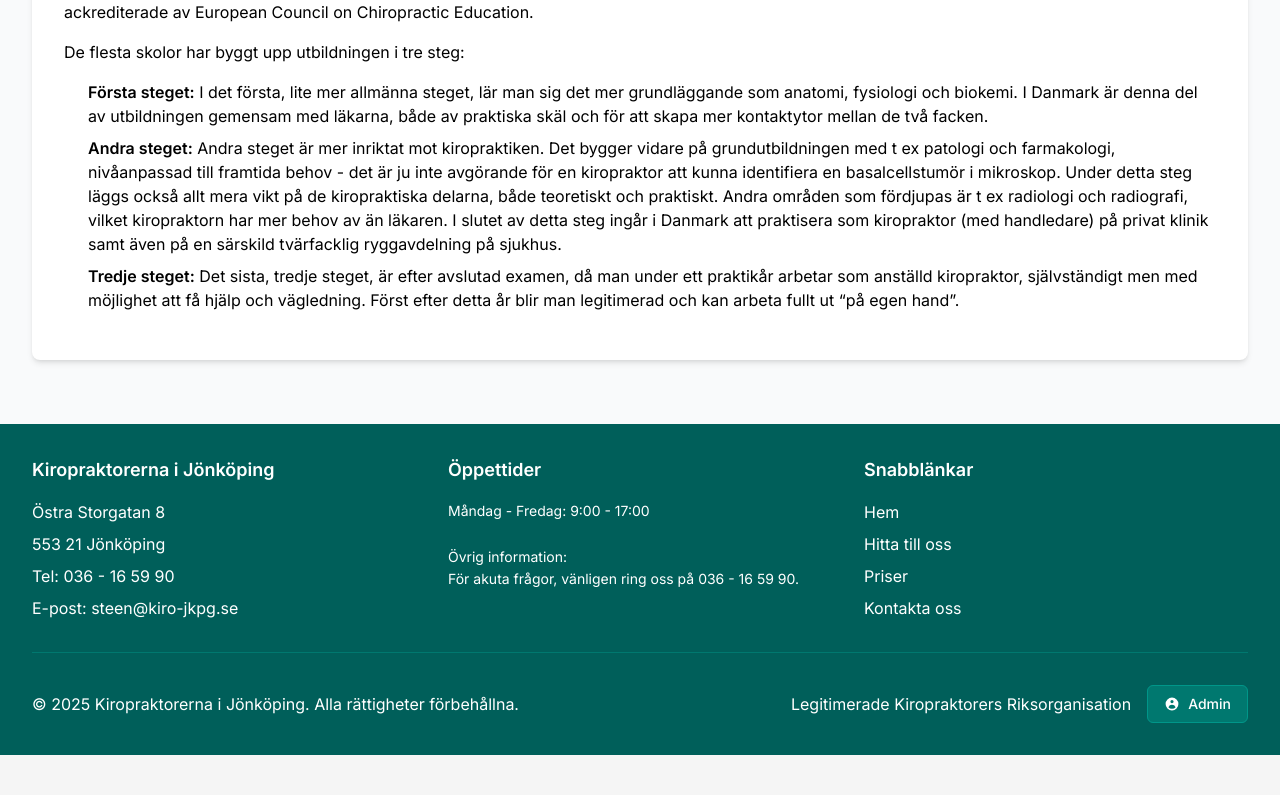
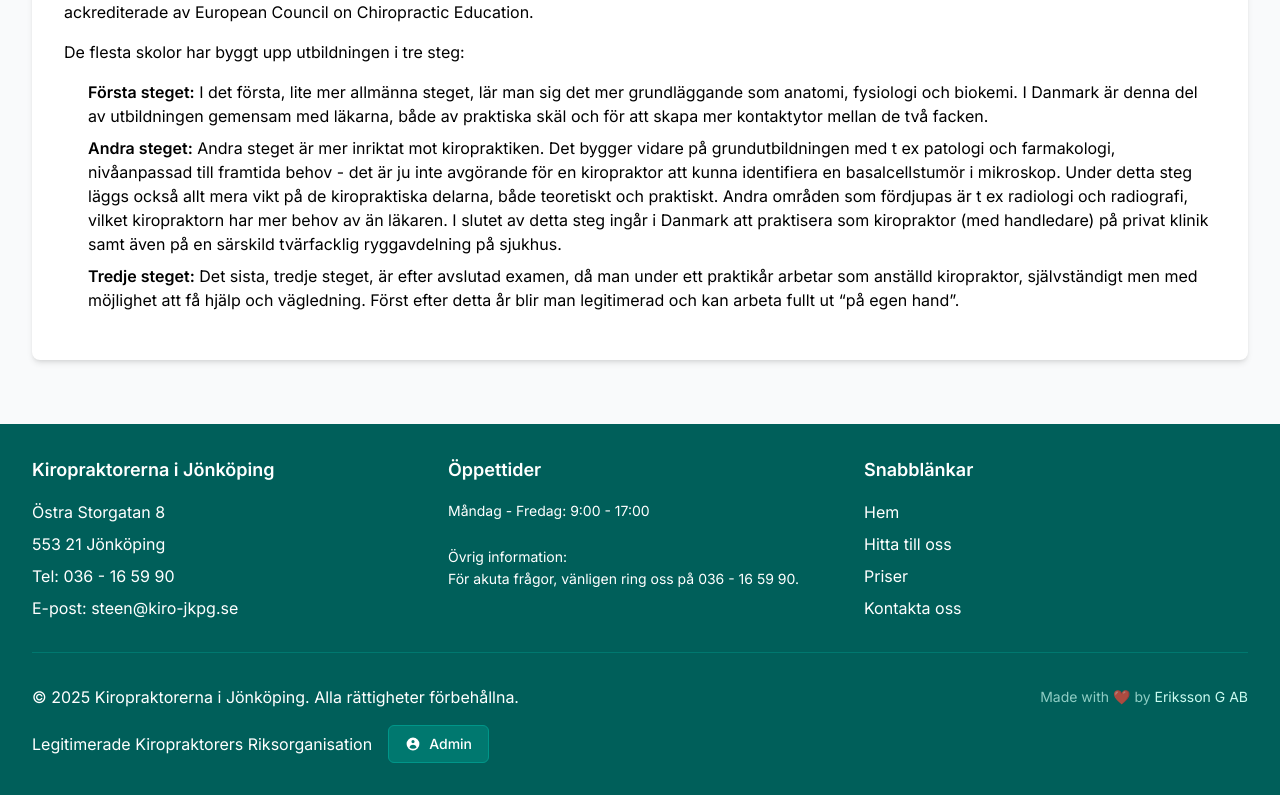
Before and after one commit to Gabrielerixon/kiro-steen, a Next.js app: page /om-oss in a window 1280 px wide. Shown: the part 1088-1883 px from the top of the page. Before the commit the page ends 1843 px from the top, so only its background shows below. Built offline with nearby package versions, Linux system fonts and the light colour scheme; no server answers; the database is empty.

Commit message:
knapp fix och länk

```diff
--- a/src/app/page.tsx
+++ b/src/app/page.tsx
@@ -36,8 +36,8 @@ export default function Home() {
               <div className="flex flex-col sm:flex-row gap-4">
                 <BookingButton large />
                 <Link
-                  href="/behandlingar-kunskap"
-                  className="inline-block bg-teal-700 text-white font-medium py-4 px-8 rounded-md hover:bg-teal-800 transition-colors text-lg text-center"
+                  href="/behandlingar"
+                  className="inline-flex items-center justify-center bg-transparent border-2 border-white text-white font-semibold py-4 px-8 rounded-md hover:bg-white hover:text-teal-600 transition-all duration-200 text-lg"
                 >
                   Läs mer om behandlingar
                 </Link>
--- a/src/components/layout/Footer.tsx
+++ b/src/components/layout/Footer.tsx
@@ -16,7 +16,6 @@ export default function Footer() {
 
           <div>
             <h3 className="text-lg font-semibold mb-4">Öppettider</h3>
-            {/* Dynamic opening hours from Firebase */}
             <div className="text-sm leading-relaxed">
               <OpeningHours showTitle={false} className="text-white" />
             </div>
@@ -49,10 +48,50 @@ export default function Footer() {
           </div>
         </div>
 
-        {/* Updated bottom section with visible admin button */}
-        <div className="border-t border-teal-700 mt-8 pt-8 flex flex-col md:flex-row justify-between items-center">
-          <p>&copy; {new Date().getFullYear()} Kiropraktorerna i Jönköping. Alla rättigheter förbehållna.</p>
-          <div className="mt-4 md:mt-0 flex flex-col md:flex-row items-center gap-4">
+        <div className="border-t border-teal-700 mt-8 pt-8">
+          {/* Desktop layout: two rows with left/right alignment */}
+          <div className="hidden md:flex flex-col gap-4">
+            {/* Row 1: Copyright left, Credit right */}
+            <div className="flex justify-between items-center">
+              <p>&copy; {new Date().getFullYear()} Kiropraktorerna i Jönköping. Alla rättigheter förbehållna.</p>
+              <p className="text-sm text-teal-100/70">
+                Made with ❤️ by{' '}
+                <Link
+                  href="https://erikssongab.com"
+                  target="_blank"
+                  rel="noopener noreferrer"
+                  className="text-teal-100 hover:text-white hover:underline transition-colors"
+                >
+                  Eriksson G AB
+                </Link>
+              </p>
+            </div>
+            {/* Row 2: LKR link and Admin button left-aligned */}
+            <div className="flex items-center gap-4">
+              <Link
+                href="https://www.lkr.se"
+                target="_blank"
+                rel="noopener noreferrer"
+                className="text-white hover:underline"
+              >
+                Legitimerade Kiropraktorers Riksorganisation
+              </Link>
+              <Link
+                href="/admin"
+                className="bg-teal-700 hover:bg-teal-800 text-white px-4 py-2 rounded-md transition-colors flex items-center gap-2 text-sm font-medium border border-teal-600"
+                title="Admin - Logga in för att uppdatera hemsidan"
+              >
+                <svg className="w-4 h-4" fill="currentColor" viewBox="0 0 20 20">
+                  <path fillRule="evenodd" d="M18 10a8 8 0 11-16 0 8 8 0 0116 0zm-6-3a2 2 0 11-4 0 2 2 0 014 0zm-2 4a5 5 0 00-4.546 2.916A5.986 5.986 0 0010 16a5.986 5.986 0 004.546-2.084A5 5 0 0010 11z" clipRule="evenodd" />
+                </svg>
+                Admin
+              </Link>
+            </div>
+          </div>
+
+          {/* Mobile layout: stacked as before */}
+          <div className="md:hidden flex flex-col items-center gap-4">
+            <p className="text-center">&copy; {new Date().getFullYear()} Kiropraktorerna i Jönköping. Alla rättigheter förbehållna.</p>
             <Link
               href="https://www.lkr.se"
               target="_blank"
@@ -71,6 +110,17 @@ export default function Footer() {
               </svg>
               Admin
             </Link>
+            <p className="text-sm text-teal-100/70 text-center">
+              Made with ❤️ by{' '}
+              <Link
+                href="https://erikssongab.com"
+                target="_blank"
+                rel="noopener noreferrer"
+                className="text-teal-100 hover:text-white hover:underline transition-colors"
+              >
+                Eriksson G AB
+              </Link>
+            </p>
           </div>
         </div>
       </div>
--- a/src/components/shared/BookingButton.tsx
+++ b/src/components/shared/BookingButton.tsx
@@ -12,9 +12,9 @@ interface BookingButtonProps {
 export default function BookingButton({ large = false, className = '', text = 'Boka Tid' }: BookingButtonProps) {
   const [isHovered, setIsHovered] = useState(false);
 
-  const baseClasses = "inline-block bg-teal-700 text-white font-medium rounded-md hover:bg-teal-800 transition-colors text-center";
-  const sizeClasses = large ? "py-4 px-8 text-lg" : "py-2 px-6 text-base";
-  const hoverEffect = isHovered ? "transform -translate-y-1 shadow-lg" : "";
+  const baseClasses = "inline-block bg-white text-teal-600 font-semibold rounded-md hover:bg-gray-200 transition-all duration-200 text-center shadow-md hover:shadow-lg";
+  const sizeClasses = large ? "py-4 px-8 text-lg" : "py-4 px-8 text-base";
+  const hoverEffect = isHovered ? "transform -translate-y-0.5" : "";
 
   return (
     <Link
```
